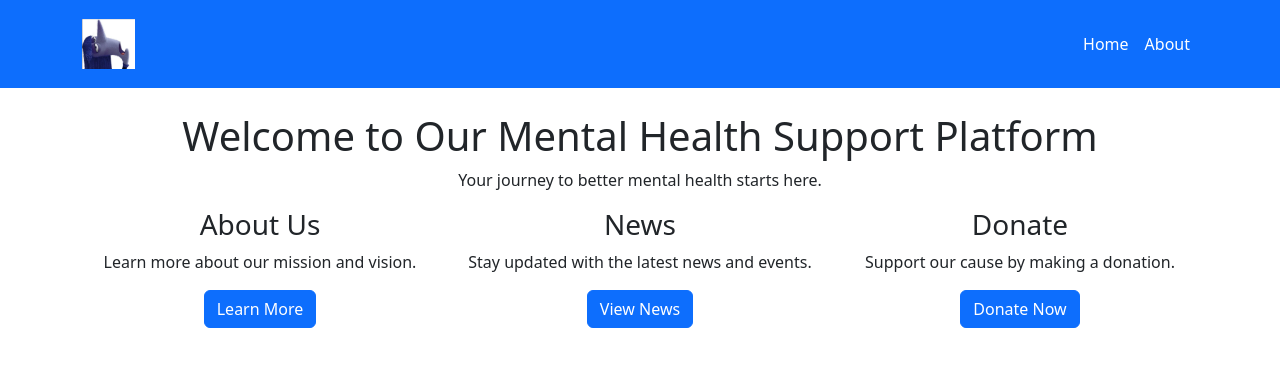
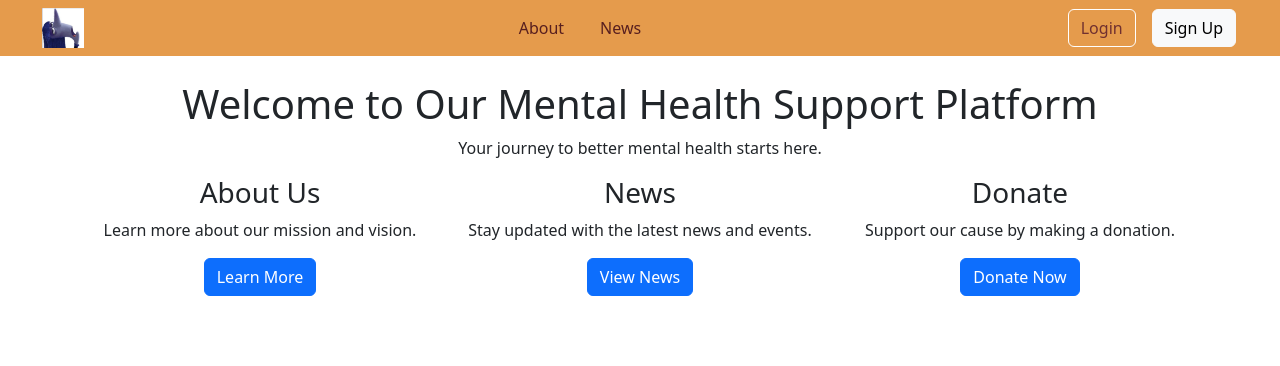
Before and after one commit to Meng0159/FIT5032-Ass-health-charity, a Vue app: page / in a window 1280 px wide. Shown: the top 366 px of the page. Built offline with nearby package versions, Linux system fonts and the light colour scheme.

Commit message:
appHeader and sideBar

```diff
--- a/src/components/0_common/AppHeader.vue
+++ b/src/components/0_common/AppHeader.vue
@@ -1,15 +1,67 @@
+<!-- src/components/AppHeader.vue -->
 <template>
-  <header class="bg-primary text-white py-3">
-    <div class="container d-flex justify-content-between align-items-center">
-      <!-- Logo -->
-      <div class="header-logo">
-        <img src="@/assets/images/logo.png" alt="Site Logo" class="img-fluid" />
+  <nav class="navbar">
+    <div class="container-fluid">
+      <div class="row justify-content-between align-items-center w-100">
+        <!-- Logo on the left -->
+        <div class="col-auto">
+          <a class="navbar-brand" href="/" style="padding-left: 15px">
+            <img src="@/assets/images/logo.png" alt="Logo" height="40" />
+          </a>
+        </div>
+
+        <!-- Navigation links centered (imported from Navbar component) -->
+        <div class="col d-none d-lg-flex justify-content-center">
+          <Navbar />
+        </div>
+
+        <!-- Login/Sign Up buttons on the right -->
+        <div class="col-auto d-none d-lg-flex">
+          <a class="btn btn-outline-light mx-2" href="/login">Login</a>
+          <a class="btn btn-light mx-2" href="/signup">Sign Up</a>
+        </div>
+
+        <!-- Toggler for smaller screens -->
+        <div class="col-auto d-lg-none">
+          <button
+            class="navbar-toggler"
+            type="button"
+            data-bs-toggle="offcanvas"
+            data-bs-target="#offcanvasNavbar"
+            aria-controls="offcanvasNavbar"
+            style="border: 0.5px solid white"
+          >
+            <span class="navbar-toggler-icon"></span>
+          </button>
+        </div>
       </div>
+    </div>
 
-      <!-- Navigation Component -->
-      <Navbar />
+    <!-- Offcanvas sidebar for smaller screens -->
+    <div
+      class="offcanvas offcanvas-end"
+      tabindex="-1"
+      id="offcanvasNavbar"
+      aria-labelledby="offcanvasNavbarLabel"
+    >
+      <div class="offcanvas-header">
+        <h5 class="offcanvas-title" id="offcanvasNavbarLabel">Menu</h5>
+        <button
+          type="button"
+          class="btn-close"
+          data-bs-dismiss="offcanvas"
+          aria-label="Close"
+        ></button>
+      </div>
+      <div class="offcanvas-body">
+        <!-- Reuse the Navbar component inside the off-canvas -->
+        <Navbar :isOffCanvas="true" />
+        <hr />
+        <a class="btn btn-outline-light w-100 my-2" href="/login">Login</a>
+        <a class="btn btn-light w-100 my-2" href="/signup">Sign Up</a>
+      </div>
     </div>
-  </header>
+  </nav>
 </template>
 
 <script>
@@ -23,7 +75,27 @@ export default {
 </script>
 
 <style scoped>
-.header-logo img {
-  max-height: 50px;
+.navbar {
+  background-color: #e59b4c; /* Remove the blue background */
+}
+.navbar-brand img {
+  padding-left: 15px;
+}
+.btn-outline-light {
+  border-color: #ffffff;
+  color: #703030;
+}
+.btn-outline-light:hover {
+  background-color: #4c2e2e;
+  color: #000;
+}
+.btn-light {
+  color: #000;
+}
+.offcanvas-body .nav-link {
+  color: #000;
+}
+.offcanvas-body .nav-link:hover {
+  color: #555;
 }
 </style>
--- a/src/components/0_common/Navbar.vue
+++ b/src/components/0_common/Navbar.vue
@@ -1,43 +1,31 @@
 <!-- eslint-disable vue/multi-word-component-names -->
-<template>
-  <nav class="navbar navbar-expand-lg navbar-dark">
-    <button
-      class="navbar-toggler"
-      type="button"
-      data-bs-toggle="collapse"
-      data-bs-target="#navbarNav"
-      aria-controls="navbarNav"
-      aria-expanded="false"
-      aria-label="Toggle navigation"
-    >
-      <span class="navbar-toggler-icon"></span>
-    </button>
-    <div class="collapse navbar-collapse" id="navbarNav">
-      <ul class="navbar-nav ml-auto">
-        <li class="nav-item">
-          <a class="nav-link" href="/">Home</a>
-        </li>
-        <li class="nav-item">
+<!-- <img src="@/assets/images/logo.png" alt="Logo" height="40" /> -->
+<!-- src/components/Navbar.vue -->
+<!-- <template>
+  <ul class="navbar-nav d-flex flex-row justify-content-center">
+    <li class="nav-item mx-2">
       <a class="nav-link" href="/about">About</a>
     </li>
-        <!-- <li class="nav-item">
+    <li class="nav-item mx-2">
       <a class="nav-link" href="/news">News</a>
-          </li> -->
-        <!-- <li class="nav-item">
+    </li>
+    Uncomment other links as needed
+    <li class="nav-item mx-2">
+        <a class="nav-link" href="/news">News</a>
+      </li>
+      <li class="nav-item mx-2">
         <a class="nav-link" href="/services">Services</a>
-          </li> -->
-        <!-- <li class="nav-item">
+      </li>
+      <li class="nav-item mx-2">
         <a class="nav-link" href="/research-support">Research & Support</a>
-          </li> -->
-        <!-- <li class="nav-item">
+      </li>
+      <li class="nav-item mx-2">
         <a class="nav-link" href="/donate">Donate</a>
-          </li> -->
-        <!-- <li class="nav-item">
+      </li>
+      <li class="nav-item mx-2">
         <a class="nav-link" href="/account">My Account</a>
-          </li> -->
+      </li>
   </ul>
-    </div>
-  </nav>
 </template>
 
 <script>
@@ -46,9 +34,53 @@ export default {}
 
 <style scoped>
 .navbar-nav .nav-link {
-  color: white;
+  color: rgb(88, 31, 31);
+  margin: 0 10px;
 }
 .navbar-nav .nav-link:hover {
-  color: #f8f9fa;
+  color: #1e73c9;
+}
+</style> -->
+
+<template>
+  <ul
+    :class="['navbar-nav', isOffCanvas ? 'flex-column' : 'd-flex flex-row justify-content-center']"
+  >
+    <li class="nav-item mx-2" v-for="link in links" :key="link.href">
+      <a class="nav-link" :href="link.href">{{ link.text }}</a>
+    </li>
+  </ul>
+</template>
+
+<script>
+export default {
+  props: {
+    isOffCanvas: {
+      type: Boolean,
+      default: false
+    }
+  },
+  data() {
+    return {
+      links: [
+        { text: 'About', href: '/about' },
+        { text: 'News', href: '/news' }
+        // Add other links as needed
+      ]
+    }
+  }
+}
+</script>
+
+<style scoped>
+.navbar-nav .nav-link {
+  color: rgb(88, 31, 31);
+  margin: 0 10px;
+}
+.navbar-nav.flex-column .nav-item {
+  margin-bottom: 10px;
+}
+.navbar-nav .nav-link:hover {
+  color: #0e467f;
 }
 </style>
```
Also changed, not shown: src/components/2_about/Consultation.vue (added, +25 -0 lines), src/components/2_about/Organisation.vue (added, +25 -0 lines), src/components/1_home/FeaturedSections.vue (added), src/components/1_home/HomeIntro.vue (added). Lines whose indentation alone changed are shown as unchanged.
